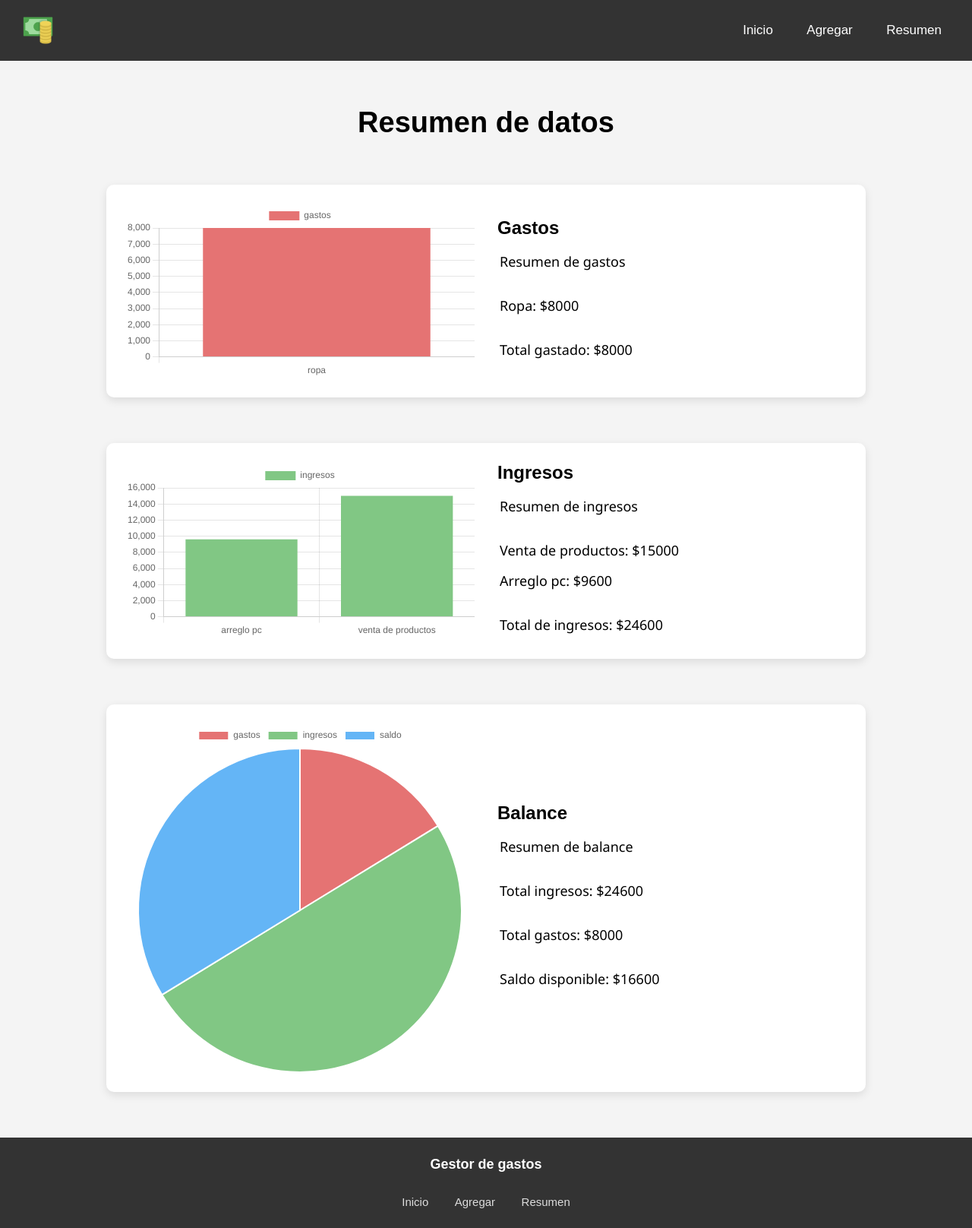
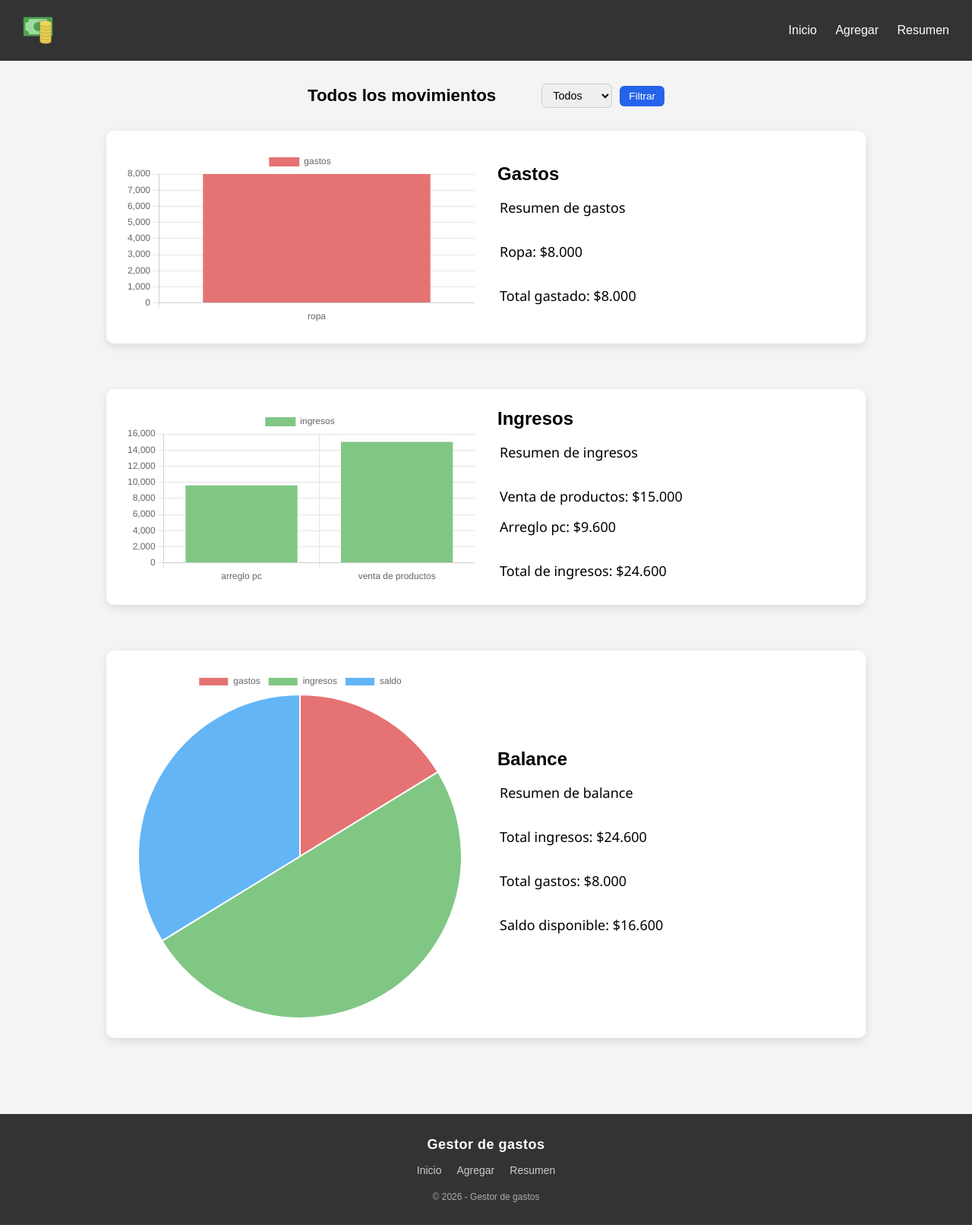
Before and after one commit to EZE1905/Gestor_de_gastos, a Flask app: page /resumen in a window 1280 px wide. Shown: the whole page at 76% size. Run offline with Flask 3, Linux system fonts and the light colour scheme.

Commit message:
filtro en resumen, mejoras en el diseño

```diff
--- a/app.py
+++ b/app.py
@@ -65,14 +65,17 @@ def editar():
 
 @app.route("/resumen")
 def resumen():
-    cat_gastos, cat_ingresos = calcular_por_categoria(gastos)
-    saldo, total_gastado, total_ingresos = calcular_gastos(gastos)
+    mes = request.args.get("mes")
+    gastos_mes = filtrar_mes(mes,gastos)
+    mes_titulo = meses(mes)
+    cat_gastos, cat_ingresos = calcular_por_categoria(gastos_mes)
+    saldo, total_gastado, total_ingresos = calcular_gastos(gastos_mes)
     totales = {
         "gastos" : total_gastado,
         "ingresos" : total_ingresos,
         "saldo" : saldo
     }
-    return render_template('resumen.html',cat_gastos=cat_gastos,cat_ingresos=cat_ingresos,totales=totales)
+    return render_template('resumen.html',mes_titulo = mes_titulo,mes = mes,gastos_mes=gastos_mes,cat_gastos=cat_gastos,cat_ingresos=cat_ingresos,totales=totales)
 
 def pagina_no_encontrada(error):
     return redirect(url_for("index"))
--- a/m_gestor_de_gastos.py
+++ b/m_gestor_de_gastos.py
@@ -26,10 +26,10 @@ def eliminar_gasto(gastos,indice):
 def ordenar_gastos(gastos):
     gastos.sort(key = lambda gasto: datetime.strptime(gasto["Fecha"],"%Y-%m-%d") , reverse = True)
 
-def calcular_gastos(gastos):
+def calcular_gastos(gastos_mes):
     total_ingresos = 0
     total_gastado = 0
-    for gasto in gastos:
+    for gasto in gastos_mes:
         if gasto["Tipo"] == "ingreso":
             total_ingresos = total_ingresos + gasto["Monto"]
         elif gasto["Tipo"] == "gasto":
@@ -37,10 +37,10 @@ def calcular_gastos(gastos):
     saldo = total_ingresos - total_gastado
     return saldo,total_gastado,total_ingresos
 
-def calcular_por_categoria(gastos):
+def calcular_por_categoria(gastos_mes):
     cat_ingresos = {}
     cat_gastos = {}
-    for gasto in gastos:
+    for gasto in gastos_mes:
         categoria = gasto["Categoria"]
         monto = gasto["Monto"]
         if gasto["Tipo"] == "ingreso":
--- a/static/css/layout.css
+++ b/static/css/layout.css
@@ -40,19 +40,88 @@ nav div{
 }
 
 nav a {
-    font-size: 17px;
-    font-weight: 500;
+    margin: 10px;
+    position: relative;
     color: white;
     text-decoration: none;
-    margin: 20px;
-    transition: 0.4s;
+    transition: color 0.3s;
 }
 
-nav a:hover{
-    padding: 10px;
-    border-radius: 5px;
-    background-color: white;
-    color: #222;
+nav a:hover {
+    color: #3b82f6;
+}
+
+nav a::after {
+    content: "";
+    position: absolute;
+    left: 0;
+    bottom: -5px;
+    width: 0%;
+    height: 2px;
+    background-color: #3b82f6;
+    transition: 0.3s;
+}
+
+nav a:hover::after {
+    width: 100%;
+}
+
+/* CONTENEDOR TITULO + FILTRO */
+.contenedor_titulo_filtro {
+    display: flex;
+    justify-content: space-between;
+    align-items: center;
+    margin: 25px;
+    margin-top: 10px;
+    flex-wrap: wrap; /* para responsive */
+    gap: 10px;
+}
+
+/* TITULO */
+.subtitulo {
+    font-size: 1.4rem;
+    font-weight: 600;
+}
+
+/* FORM FILTRO */
+.contenedor_titulo_filtro form {
+    display: flex;
+    gap: 10px;
+    align-items: center;
+}
+
+/* SELECT */
+.filtro {
+    padding: 6px 10px;
+    border-radius: 6px;
+    border: 1px solid #ccc;
+    font-size: 0.9rem;
+    cursor: pointer;
+    transition: 0.2s;
+}
+
+/* HOVER / FOCUS */
+.filtro:hover,
+.filtro:focus {
+    border-color: #2563eb;
+    outline: none;
+}
+
+/* BOTON */
+.contenedor_titulo_filtro button {
+    padding: 6px 12px;
+    border: none;
+    border-radius: 6px;
+    background-color: #2563eb;
+    color: white;
+    font-size: 0.85rem;
+    cursor: pointer;
+    transition: 0.2s;
+}
+
+/* HOVER BOTON */
+.contenedor_titulo_filtro button:hover {
+    background-color: #1d4ed8;
 }
 
 /* CONTENEDOR */
@@ -66,13 +135,6 @@ nav a:hover{
     padding: 20px;
     margin-bottom: 20px;
     border-radius: 10px;
-}
-
-.subtitulo{
-    margin: 15px;
-    margin-bottom: 30px;
-    font-size: 23px;
-    text-align: center;
 }
 
 .detalles{
@@ -147,29 +209,67 @@ button {
     color: white;
 }
 
-/* footer */
-.footer{
+/* FOOTER */
+.footer {
     background-color: #333;
     color: white;
-    padding: 25px;
+    padding: 30px 20px;
+    width: 100%;
+    margin-top: 40px;
+}
+
+/* TITULO */
+.footer_title {
+    text-align: center;
+    font-size: 18px;
+    margin-bottom: 15px;
+    font-weight: 600;
+    letter-spacing: 0.5px;
+}
+
+/* CONTENEDOR LINKS */
+.contenedor_a {
+    display: flex;
+    justify-content: center;
+    gap: 20px;
+    flex-wrap: wrap;
+}
+
+/* LINKS */
+.buttom_footer {
+    text-decoration: none;
+    font-size: 14px;
+    color: #ccc;
+    position: relative;
+    transition: color 0.3s;
+}
+
+/* HOVER COLOR */
+.buttom_footer:hover {
+    color: #3b82f6;
+}
+
+/* SUBRAYADO ANIMADO */
+.buttom_footer::after {
+    content: "";
+    position: absolute;
+    left: 0;
+    bottom: -4px;
+    width: 0%;
+    height: 2px;
+    background-color: #3b82f6;
+    transition: 0.3s;
+}
+
+.buttom_footer:hover::after {
     width: 100%;
 }
 
-.footer_title{
+.footer_copy {
     text-align: center;
-    font-size: 18px;
-}
-
-.buttom_footer{
-    text-decoration: none;
-    font-size: 15px;
-    color: #ddd;
-    margin: 15px;
-}
-
-.contenedor_a{
-    text-align: center;
-    margin-top: 30px;
+    font-size: 12px;
+    color: #aaa;
+    margin-top: 20px;
 }
 
 /* agregar html */
@@ -267,6 +367,15 @@ button {
     border-radius: 10px;
     background-color: #ffffff;
     box-shadow: 0 4px 12px rgba(0,0,0,0.1);
+}
+
+.contenedor_resumen{
+    display: flex;
+    justify-content: center;
+    align-items: center;
+    flex-wrap: wrap; /* para responsive */
+    gap: 60px;
+    margin: 30px;
 }
 
 /* GRAFICO */
--- a/templates/index.html
+++ b/templates/index.html
@@ -22,19 +22,22 @@
 
         <!-- LISTA DE MOVIMIENTOS -->
         <div class="card">
+            <div class="contenedor_titulo_filtro">
                 {% if mes %}
                     <h3 class="subtitulo">Movimientos de {{ mes_titulo }}</h3>
                 {% else %}
                     <h3 class="subtitulo">{{ mes_titulo }}</h3>
                 {% endif %}
+                <!-- FILTRO -->
                 <form method="GET" action="/">
-                <select name="mes">
+                    <select name="mes" class="filtro">
                         <option value="">Todos</option>
                         <option value="2026-02" {% if mes == "2026-02" %} selected {% endif %}>Febrero</option>
                         <option value="2026-03"{% if mes == "2026-03" %} selected {% endif %}>Marzo</option>
                     </select>
                     <button type="submit">Filtrar</button>
                 </form>
+            </div>
             <table>
                 <thead>
                     <tr>
--- a/templates/layout.html
+++ b/templates/layout.html
@@ -31,6 +31,7 @@
             <a class="buttom_footer" href="/agregar_datos">Agregar</a>
             <a href="/resumen" class="buttom_footer">Resumen</a>
         </div>
+        <p class="footer_copy">© 2026 - Gestor de gastos</p>
     </footer>
     <script src="{{ url_for('static', filename='js/layout.js')}}"></script>
 </body>
--- a/templates/resumen.html
+++ b/templates/resumen.html
@@ -4,7 +4,22 @@
 
 {% block body %}
 <script src="https://cdnjs.cloudflare.com/ajax/libs/Chart.js/4.5.0/chart.umd.js"></script>
-<h1 class="titulo_resumen">Resumen de datos</h1>
+<div class="contenedor_titulo_filtro contenedor_resumen">
+    {% if mes %}
+        <h3 class="subtitulo">Resumen de {{ mes_titulo }}</h3>
+    {% else %}
+        <h3 class="subtitulo">{{ mes_titulo }}</h3>
+    {% endif %}
+    <!-- FILTRO -->
+    <form method="GET" action="/resumen">
+        <select name="mes" class="filtro">
+            <option value="">Todos</option>
+            <option value="2026-02" {% if mes == "2026-02" %} selected {% endif %}>Febrero</option>
+            <option value="2026-03"{% if mes == "2026-03" %} selected {% endif %}>Marzo</option>
+        </select>
+        <button type="submit">Filtrar</button>
+    </form>
+</div>
 <div class="seccion">
     <div class="contenido">
         <div class="grafico">
@@ -15,10 +30,10 @@
             <p>Resumen de gastos</p>
             <br>
             {% for clave,valor in cat_gastos.items() %}
-            <p>{{ clave }}: ${{ valor }}</p>
+            <p>{{ clave }}: ${{ "{:,}".format(valor).replace(",",".") }}</p>
             {% endfor %}
             <br>
-            <p>Total gastado: ${{ totales.gastos }}</p>
+            <p>Total gastado: ${{ "{:,}".format(totales.gastos).replace(",",".") }}</p>
         </div>
     </div>
 </div>
@@ -33,10 +48,10 @@
             <p>Resumen de ingresos</p>
             <br>
             {% for clave,valor in cat_ingresos.items() %}
-                <p>{{ clave }}: ${{ valor }}</p>
+                <p>{{ clave }}: ${{ "{:,}".format(valor).replace(",",".") }}</p>
             {% endfor %}
             <br>
-            <p>Total de ingresos: ${{ totales.ingresos }}</p>
+            <p>Total de ingresos: ${{ "{:,}".format(totales.ingresos).replace(",",".") }}</p>
         </div>
     </div>
 </div>
@@ -50,11 +65,11 @@
             <h2>Balance</h2>
             <p>Resumen de balance</p>
             <br>
-            <p>Total ingresos: ${{ totales.ingresos }}</p>
+            <p>Total ingresos: ${{ "{:,}".format(totales.ingresos).replace(",",".") }}</p>
             <br>
-            <p>Total gastos: ${{ totales.gastos }}</p>
+            <p>Total gastos: ${{ "{:,}".format(totales.gastos).replace(",",".") }}</p>
             <br>
-            <p>Saldo disponible: ${{ totales.saldo }}</p>
+            <p>Saldo disponible: ${{ "{:,}".format(totales.saldo).replace(",",".") }}</p>
         </div>
     </div>
 </div>
```
Lines whose indentation alone changed are shown as unchanged.
